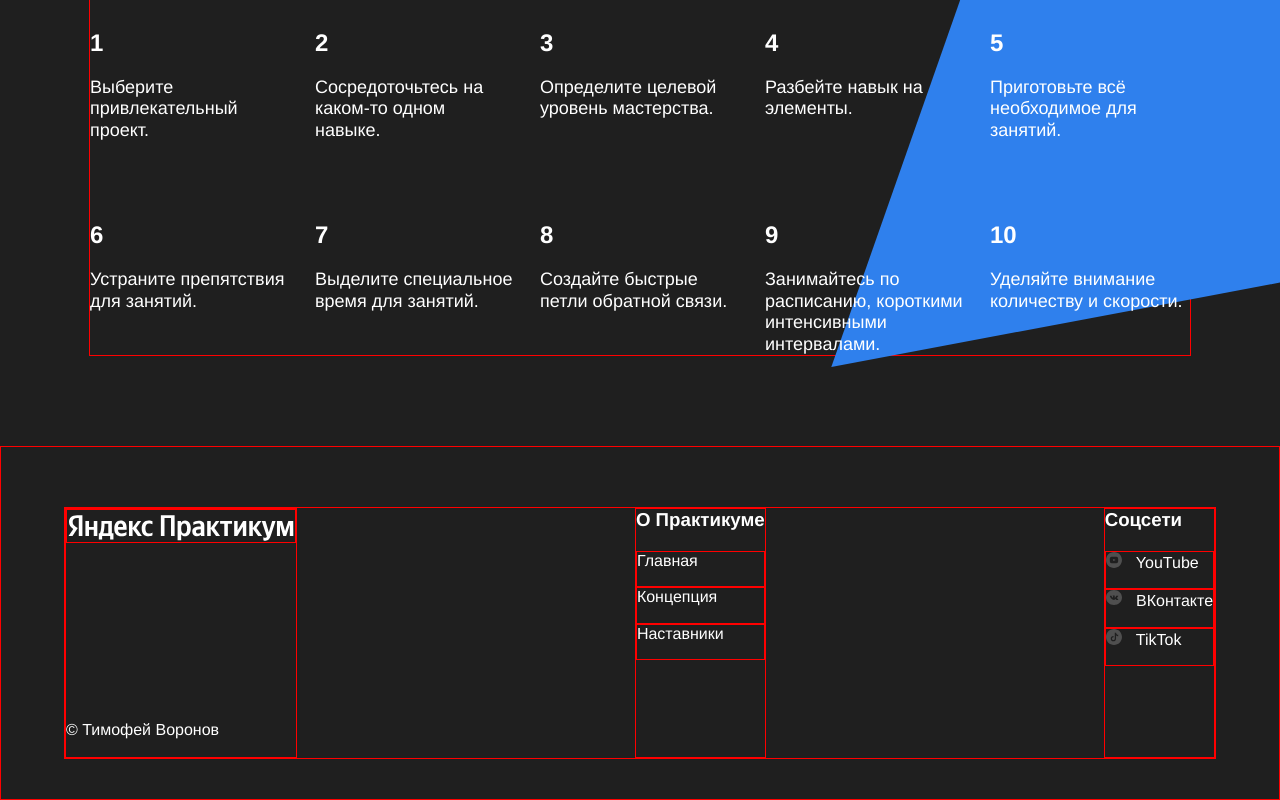
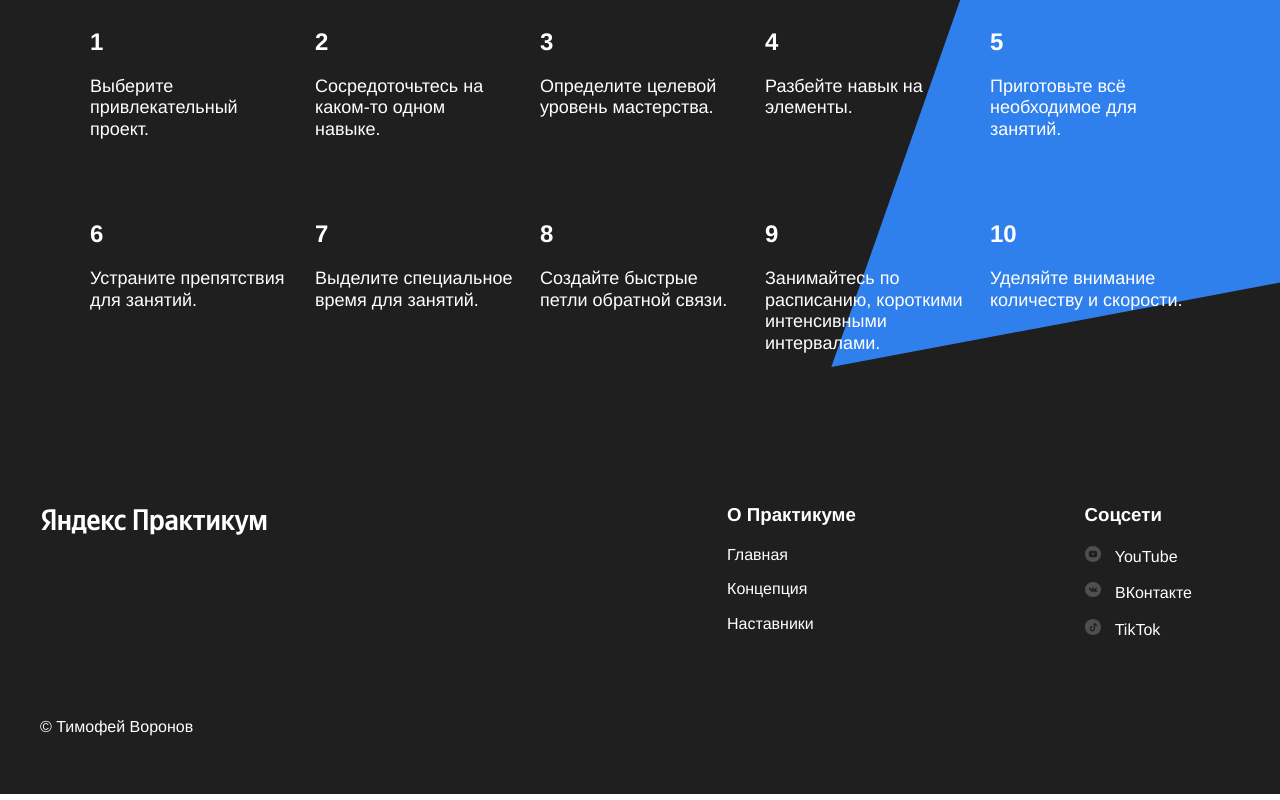
Before and after one commit to timmycarousel/how-to-learn, a plain HTML site: page index.html in a window 1280 px wide. Shown: the part 3262-4062 px from the top of the page. Drawn offline with Linux system fonts and the light colour scheme.

Commit message:
почти доделал футер

```diff
--- a/styles/style.css
+++ b/styles/style.css
@@ -260,7 +260,6 @@
 .table_dark {
   padding: 0;
   margin-bottom: 90px;
-  border: 1px solid red;
 }
 .table__cell_theme_dark {
   width: 200px;
@@ -285,15 +284,15 @@
 }
 
 .footer {
+  padding: 0;
   margin: 0;
   background-color: #1f1f1f;
   color: white;
-  border: 1px solid red;
   min-height: 350px;
 }
 
 .logo_place_footer {
-  border: 1px solid red;
+
   background-image: url(../images/logo_place_footer.svg);
 }
 
@@ -303,16 +302,13 @@
   padding-bottom: 18px;
 }
 .footer__columns {
-  margin-top: 60px;
+  padding-top: 60px;
   flex-basis: 711px;
   display: flex;
-  border: 1px solid red;
   width: 90%;
   justify-content: space-between;
   align-self: flex-start;
-  margin-left: auto;
-  margin-right: auto;
-  margin-bottom: 40px;
+  margin: auto 0 auto 40px;
   min-height: 250px;
 }
 
@@ -320,23 +316,22 @@
   display: flex;
   justify-content: space-between;
   flex-direction: column;
-  border: 1px solid red;
   margin: 0;
 }
 
 .footer__column_content_info {
   flex-direction: column;
   display: flex;
-  border: 1px solid red;
   margin: 0;
   justify-content: flex-start;
+  margin-left: 20%;
+
 }
 
 .footer__column_content_social {
   flex-direction: column;
   display: flex;
   justify-content: flex-start;
-  border: 1px solid red;
   margin: 0;
 }
 
@@ -350,7 +345,6 @@
 .footer__column-link {
   color: white;
   text-decoration: none;
-  border: 1px solid red;
   margin: 0;
   padding-bottom: 16px;
 }
```
Also changed, not shown: index.html (+6 -3 lines).
